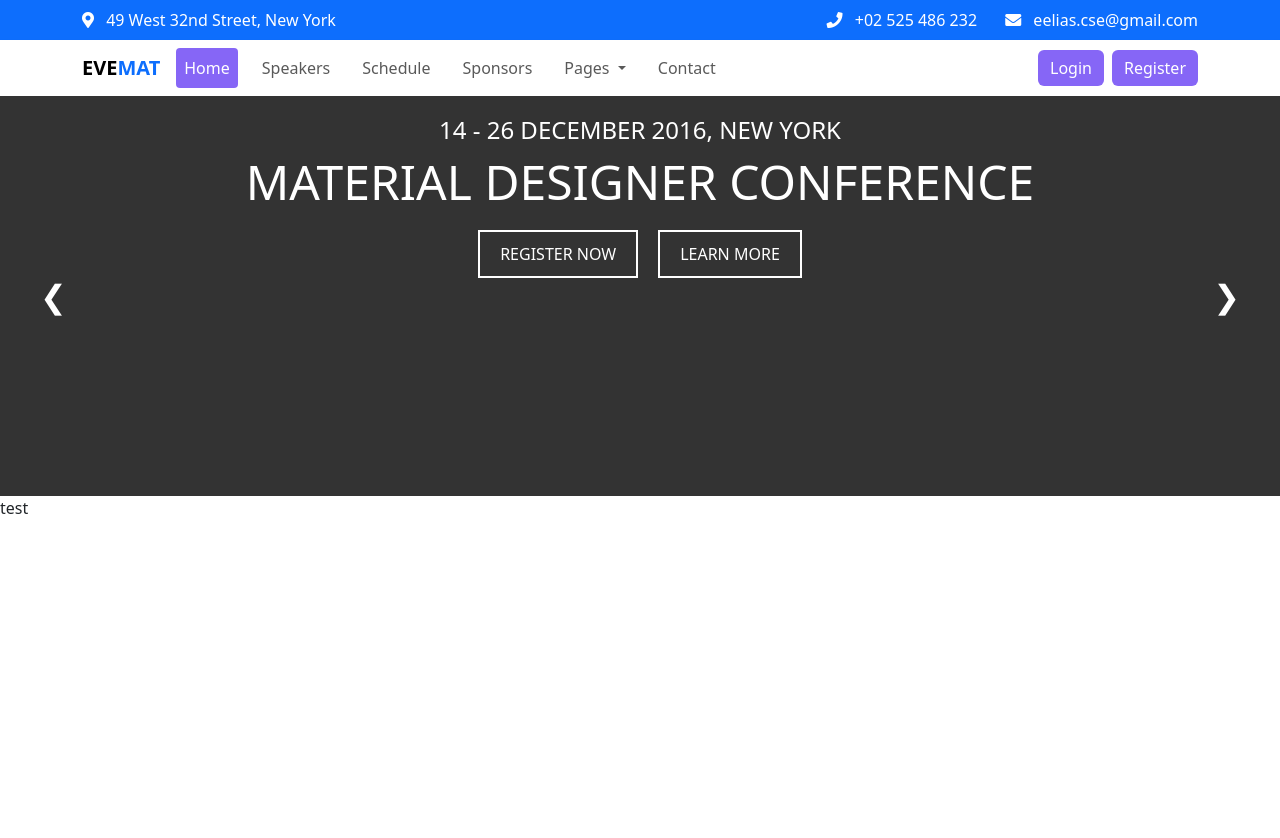
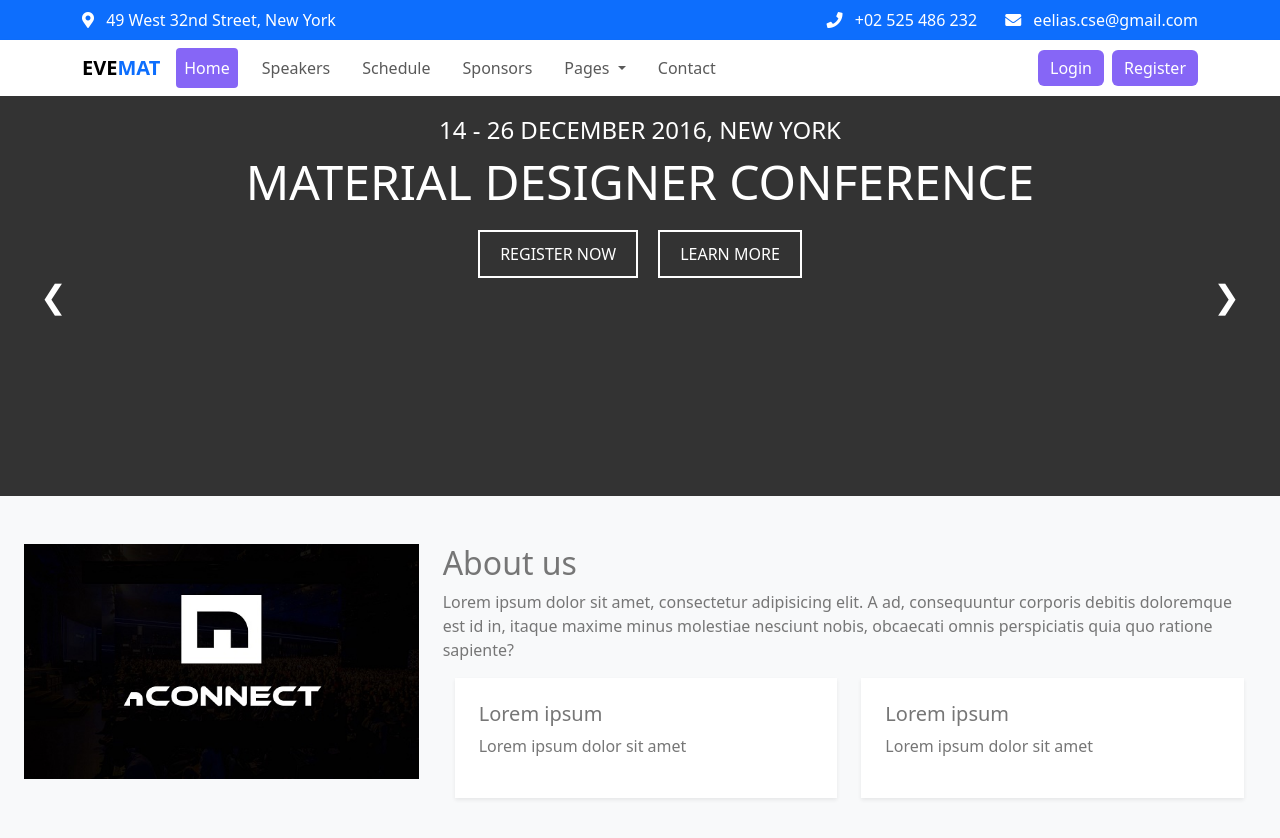
Before and after one commit to AndrejKraslan/zaverecnyProjektBT, a Vue app in the folder frontend/: page / in a window 1280 px wide. Shown: the top 838 px of the page. Before the commit the page ends 800 px from the top, so only its background shows below. Built offline with nearby package versions, Linux system fonts and the light colour scheme.

Commit message:
Navbar + router

```diff
--- a/frontend/src/App.vue
+++ b/frontend/src/App.vue
@@ -19,4 +19,5 @@ export default {
 #app {
   margin-top: 0;
 }
+
 </style>
--- a/frontend/src/assets/main.css
+++ b/frontend/src/assets/main.css
@@ -57,6 +57,10 @@ img{
 body {
   line-height: 1;
 }
+main{
+  margin: 0;
+  padding: 0;
+}
 ol, ul {
   list-style: none;
 }
--- /dev/null
+++ b/frontend/src/components/AboutUs.vue
@@ -0,0 +1,54 @@
+<template>
+  <div class="container py-5 bg-light">
+
+    <div class="row">
+      <div class="col-md-4">
+        <img class="img-fluid" src="@/assets/about-logo.jpg" alt="About Logo">
+      </div>
+      <div class="col-md-8">
+        <h2>About us</h2>
+        <p>Lorem ipsum dolor sit amet, consectetur adipisicing elit. A ad, consequuntur corporis debitis doloremque est id in, itaque maxime minus molestiae nesciunt nobis, obcaecati omnis perspiciatis quia quo ratione sapiente?</p>
+        <div class="row">
+          <div class="col-sm-6 mb-3">
+            <div class="p-4 bg-white shadow-sm p-3 mb-5">
+              <h5>Lorem ipsum</h5>
+              <p>Lorem ipsum dolor sit amet</p>
+            </div>
+          </div>
+          <div class="col-sm-6 mb-3">
+            <div class="p-4 bg-white shadow-sm p-3 mb-5">
+              <h5>Lorem ipsum</h5>
+              <p>Lorem ipsum dolor sit amet</p>
+            </div>
+          </div>
+        </div>
+      </div>
+    </div>
+
+  </div>
+</template>
+
+<script setup>
+
+</script>
+
+<style scoped>
+.container {
+  background-color: rgb(241, 243, 245);
+  max-width: 100%;
+  color: rgb(118, 118, 118);
+}
+
+.row {
+  margin: 0; /* Remove margins from the row */
+  padding: 0; /* Remove padding from the row */
+}
+
+
+.bg-white {
+  background-color: white;
+  margin: 0;
+  padding: 0;
+  border: none;
+}
+</style>
--- a/frontend/src/router/index.js
+++ b/frontend/src/router/index.js
@@ -3,12 +3,14 @@ import HomeView from '../views/HomeView.vue';
 import Login from '../views/Login.vue';
 import Register from '../views/Register.vue';
 import AboutView from "@/views/AboutView.vue";
+import Schedule from "@/views/Schedule.vue";
 
 const routes = [
   { path: '/', name: 'home', component: HomeView },
   { path: '/speakers', name: 'speakers', component: AboutView, meta: {requiresAuth : true } },
   { path: '/login', name: 'login', component: Login, meta: { guest: true } },
   { path: '/register', name: 'register', component: Register, meta: { guest: true } },
+  { path: '/schedule', name: 'schedule', component: Schedule },
 ];
 
 const router = createRouter({
--- a/frontend/src/views/HomeView.vue
+++ b/frontend/src/views/HomeView.vue
@@ -1,10 +1,9 @@
 <template>
-  <main>
     <SlideShowHeader />
-    <p>test</p>
-  </main>
+    <AboutUs />
 </template>
 
 <script setup>
 import SlideShowHeader from '@/components/SlideShowHeader.vue';
+import AboutUs from "@/components/AboutUs.vue";
 </script>
--- /dev/null
+++ b/frontend/src/views/Schedule.vue
@@ -0,0 +1,129 @@
+<template>
+  <div class="schedule">
+    <div class="header">
+      <h1>PROGRAM</h1>
+    </div>
+    <div class="content">
+      <div class="stage-selector">
+        <div
+            v-for="stage in stages"
+            :key="stage.ID"
+            :class="{'active': activeStage === stage.ID}"
+            @click="selectStage(stage.ID)"
+        >
+          {{ stage.Name }}
+        </div>
+      </div>
+      <div class="schedule-details">
+        <div v-if="filteredEvents.length">
+          <div v-for="event in filteredEvents" :key="event.ID" class="event">
+            <div class="time">{{ formatTime(event.Start) }} - {{ formatTime(event.End) }}</div>
+            <div class="details">
+              <h3>{{ event.Name }}</h3>
+              <p>{{ event.Description }}</p>
+            </div>
+          </div>
+        </div>
+        <div v-else>
+          <p>No lectures available for this stage.</p>
+        </div>
+      </div>
+    </div>
+  </div>
+</template>
+
+<script>
+import axios from 'axios';
+
+export default {
+  data() {
+    return {
+      stages: [],
+      events: [],
+      activeStage: null,
+    };
+  },
+  computed: {
+    filteredEvents() {
+      return this.events.filter(event => event.StageID === this.activeStage);
+    },
+  },
+  methods: {
+    fetchStages() {
+      axios.get('http://localhost:8888/zaverecnyProjektBT/backend/public/api/stages')
+          .then(response => {
+            this.stages = response.data;
+            console.log('Stages:', this.stages);
+            if (this.stages.length > 0) {
+              this.activeStage = this.stages[0].ID;
+            }
+          })
+          .catch(error => {
+            console.error('Error fetching stages:', error);
+          });
+    },
+    fetchLectures() {
+      axios.get('http://localhost:8888/zaverecnyProjektBT/backend/public/api/lectures')
+          .then(response => {
+            console.log('Lectures raw response:', response);
+            this.events = response.data;
+            console.log('Events:', this.events);
+          })
+          .catch(error => {
+            console.error('Error fetching lectures:', error);
+          });
+    },
+    selectStage(stageId) {
+      this.activeStage = stageId;
+    },
+    formatTime(timeString) {
+      // Assumes timeString is in "HH:mm:ss" format, adjust accordingly
+      const date = new Date(`1970-01-01T${timeString}Z`);
+      return date.toLocaleTimeString([], { hour: '2-digit', minute: '2-digit' });
+    },
+  },
+  created() {
+    this.fetchStages();
+    this.fetchLectures();
+  },
+};
+</script>
+
+<style scoped>
+.schedule {
+  font-family: Arial, sans-serif;
+}
+.header {
+  background-color: #2c3e50;
+  color: white;
+  padding: 10px;
+}
+.content {
+  display: flex;
+}
+.stage-selector {
+  width: 20%;
+  background-color: #34495e;
+}
+.stage-selector div {
+  padding: 10px;
+  color: white;
+  cursor: pointer;
+}
+.stage-selector .active {
+  background-color: #1abc9c;
+}
+.schedule-details {
+  width: 80%;
+  padding: 20px;
+}
+.event {
+  margin-bottom: 20px;
+}
+.event .time {
+  font-weight: bold;
+}
+.event .details h3 {
+  margin: 5px 0;
+}
+</style>
```
Also changed, not shown: frontend/src/components/TheWelcome.vue (deleted, +0 -7 lines), frontend/src/assets/about-logo.jpg (added).
